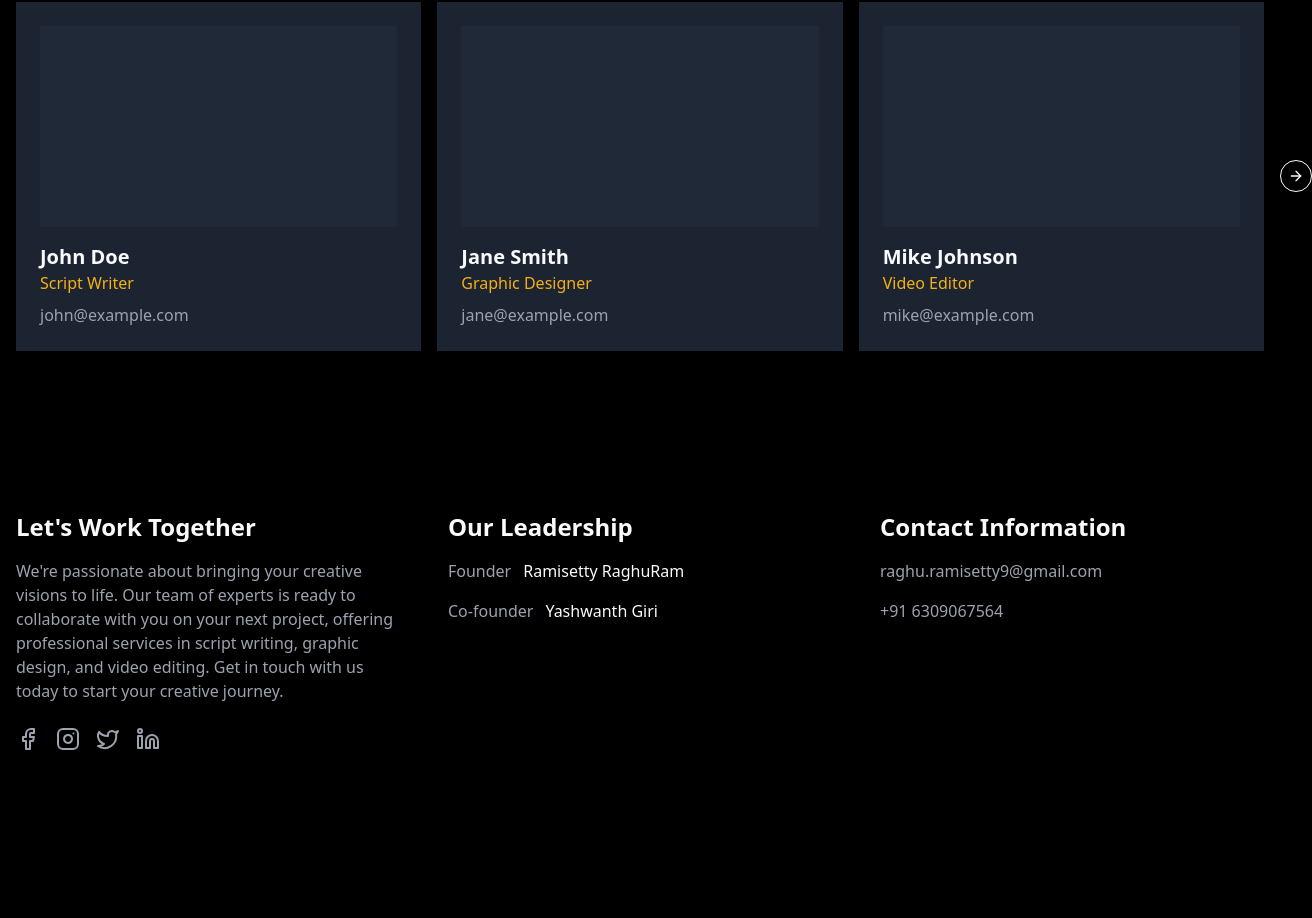
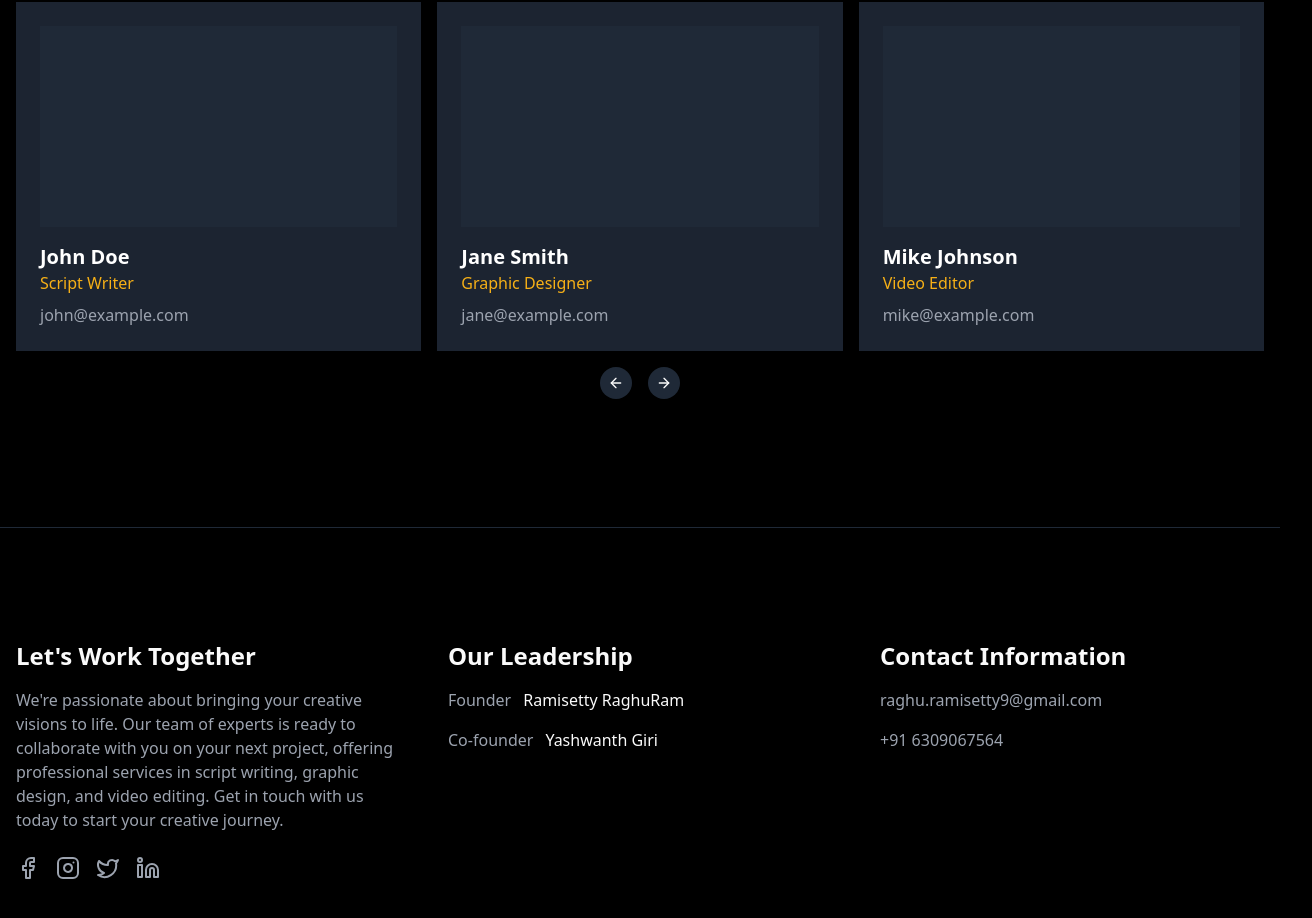
Before and after one commit to SujithJ05/image-copy-capture-kit, a React (Vite) app: page / in a window 1280 px wide. Shown: the part 1726-2644 px from the top of the page, 1312 px wide, since content can reach past the window. Before the commit the page ends 2557 px from the top, so only its background shows below. Built offline with nearby package versions, Linux system fonts and the light colour scheme.

Commit message:
feat: Add carousel navigation and footer separator
Adds navigation buttons to the "Meet Our Creators" carousel.
Adds a separator line to the footer.

```diff
--- a/src/components/TeamSection.tsx
+++ b/src/components/TeamSection.tsx
@@ -51,17 +51,19 @@ const TeamSection = () => {
           <CarouselContent className="-ml-2 md:-ml-4">
             {teamMembers.map((member, index) => (
               <CarouselItem key={index} className="pl-2 md:pl-4 md:basis-1/3 lg:basis-1/3">
-                <div className="team-card">
+                <div className="team-card p-6 rounded-lg bg-[#1a1f2e] transition-transform hover:scale-105">
                   <div className="w-full aspect-video bg-gray-800 rounded-lg mb-4"></div>
-                  <h3 className="text-xl font-semibold">{member.name}</h3>
+                  <h3 className="text-xl font-semibold text-white">{member.name}</h3>
                   <p className="text-[#F6B017] mb-2">{member.role}</p>
                   <p className="text-gray-400">{member.email}</p>
                 </div>
               </CarouselItem>
             ))}
           </CarouselContent>
-          <CarouselPrevious className="hidden md:flex" />
-          <CarouselNext className="hidden md:flex" />
+          <div className="flex justify-center gap-4 mt-8">
+            <CarouselPrevious className="static bg-gray-800 hover:bg-gray-700 border-none" />
+            <CarouselNext className="static bg-gray-800 hover:bg-gray-700 border-none" />
+          </div>
         </Carousel>
       </div>
     </section>
--- a/src/pages/Index.tsx
+++ b/src/pages/Index.tsx
@@ -4,6 +4,7 @@ import Navbar from '../components/Navbar';
 import HeroSection from '../components/HeroSection';
 import ServicesSection from '../components/ServicesSection';
 import TeamSection from '../components/TeamSection';
+import { Separator } from '../components/ui/separator';
 import Footer from '../components/Footer';
 
 const Index = () => {
@@ -13,6 +14,7 @@ const Index = () => {
       <HeroSection />
       <ServicesSection />
       <TeamSection />
+      <Separator className="h-px bg-gray-800 mx-auto max-w-7xl my-8" />
       <Footer />
     </div>
   );
```
